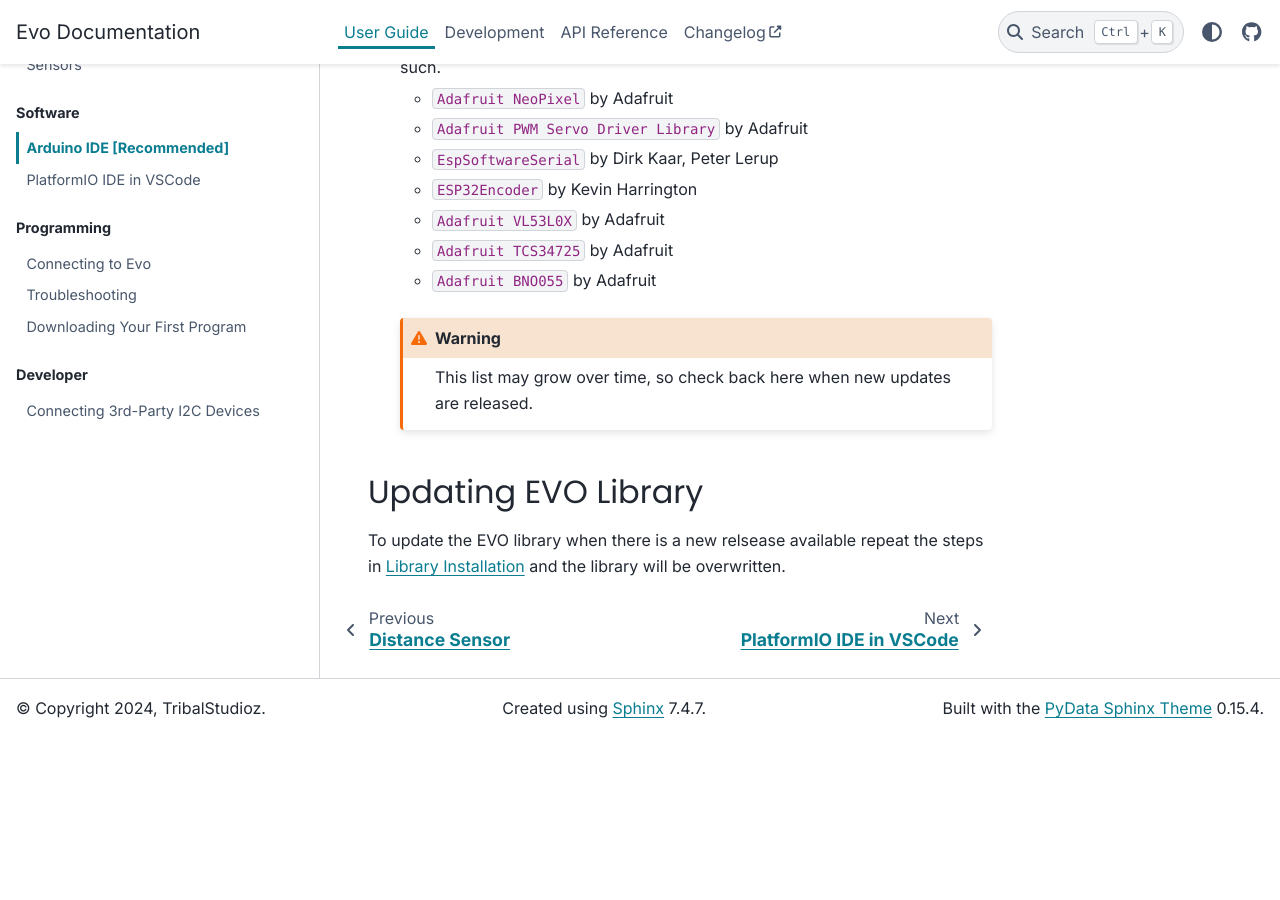
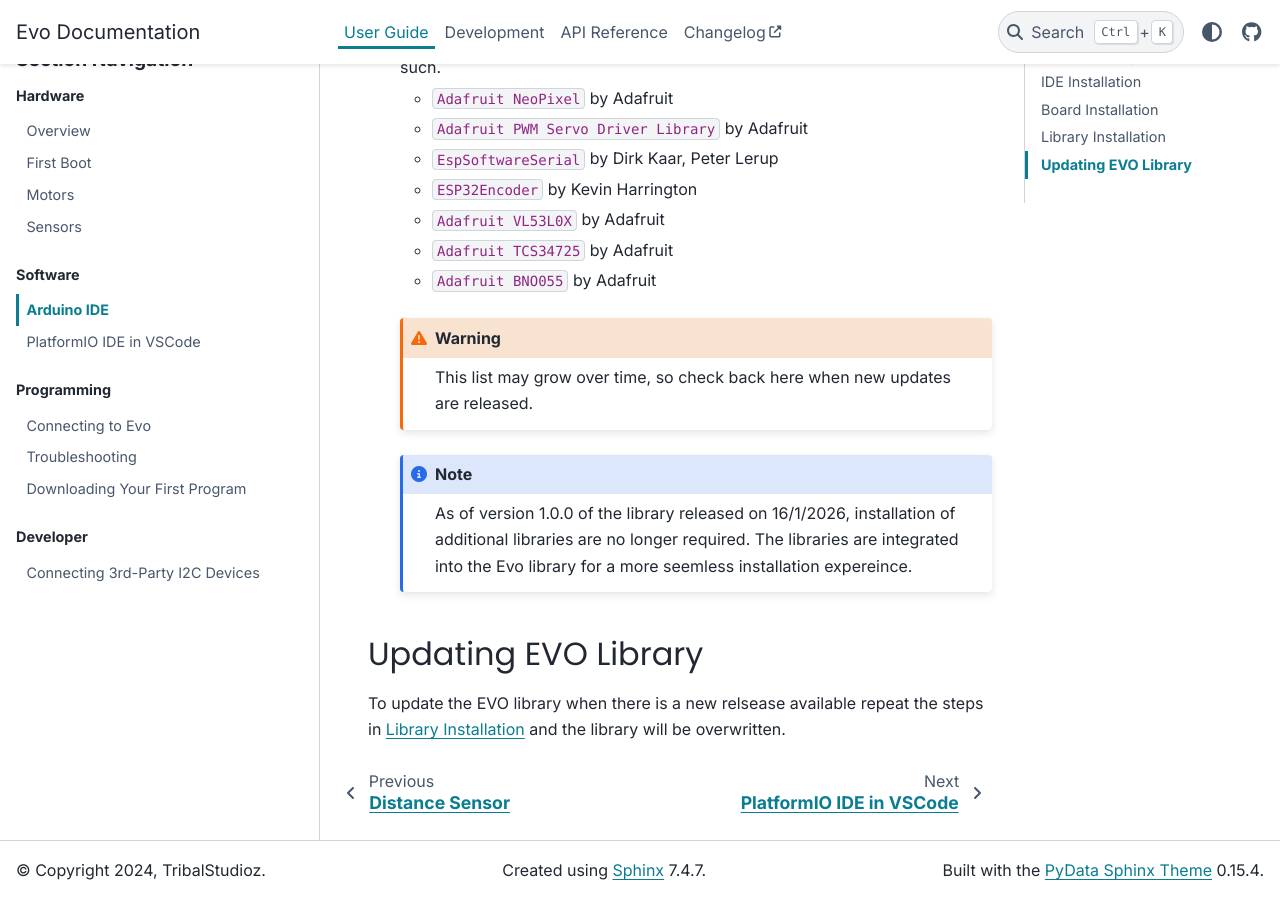
Before and after one commit to ljk1331ljk/EVO-arduino, a Sphinx documentation site: the page built from docs/source/user-guide/software/arduino-installation.rst, in a window 1280 px wide and 900 px high, scrolled down 1730 px. Built offline with Sphinx 7.4.7 and the PyData theme 0.15.4, drawn with Linux system fonts in a browser that asks for light colours; before the commit the page ends 2467 px from its top, so only the background shows below that; some of the changed text lies outside the part shown.

Commit message:
edited arduino and platformio use instructions

```diff
--- a/docs/source/user-guide/software/arduino-installation.rst
+++ b/docs/source/user-guide/software/arduino-installation.rst
@@ -1,4 +1,4 @@
-Arduino IDE [Recommended]
+Arduino IDE
 =========================
 
 The Arduino IDE 2 is an improvement of the classic IDE, with increased performance, improved user interface and many new features, such as autocompletion, a built-in debugger and syncing sketches with Arduino Cloud.
@@ -74,6 +74,10 @@
 
       This list may grow over time, so check back here when new updates are released.
 
+   ..  note::
+
+      As of version 1.0.0 of the library released on 16/1/2026, installation of additional libraries are no longer required. The libraries are integrated into the Evo library for a more seemless installation expereince.
+
 Updating EVO Library
 --------------------
 
```
Also changed, not shown: docs/source/user-guide/software/platformio-installation.rst (+10 -1 lines).
